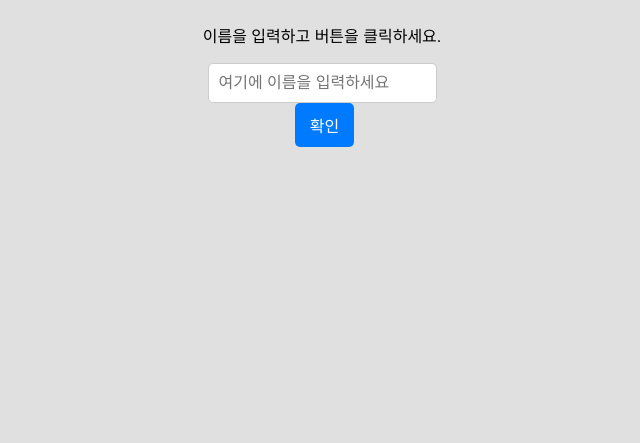
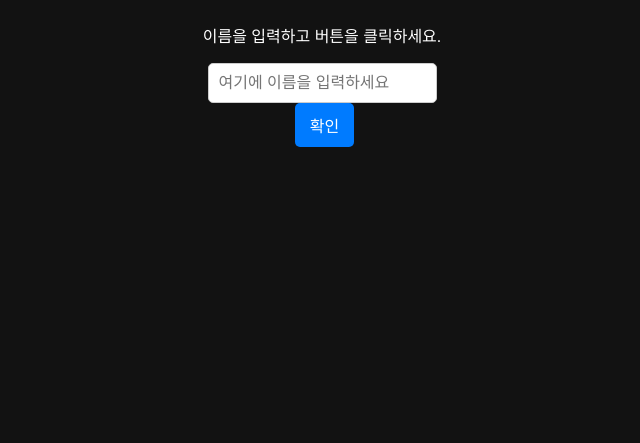
Before and after one commit to eden096/webpg20251120, a plain HTML site: page index.html in a window 1280 px wide. Shown: the part 357-800 px from the top of the page, without its empty margins (318-958 px from the left). Drawn offline with Linux system fonts and the light colour scheme.

Commit message:
feat: Add dynamic background effect

```diff
--- a/script.js
+++ b/script.js
@@ -2,15 +2,17 @@ document.addEventListener('DOMContentLoaded', () => {
     const nameInput = document.getElementById('nameInput');
     const submitBtn = document.getElementById('submitBtn');
     const resultDiv = document.getElementById('result');
-    const body = document.body; // Get the body element
+    const body = document.body;
 
-    // Add mouseenter and mouseleave event listeners to the body
-    body.addEventListener('mouseenter', () => {
-        body.classList.add('hover-effect');
-    });
+    // Add mousemove event listener to the body
+    body.addEventListener('mousemove', (e) => {
+        const x = e.clientX;
+        const y = e.clientY;
+        const width = window.innerWidth;
+        const height = window.innerHeight;
 
-    body.addEventListener('mouseleave', () => {
-        body.classList.remove('hover-effect');
+        // Create a radial gradient that follows the mouse
+        body.style.background = `radial-gradient(circle at ${x}px ${y}px, #333 0%, #121212 25%)`;
     });
 
     submitBtn.addEventListener('click', () => {
--- a/style.css
+++ b/style.css
@@ -6,17 +6,14 @@ body {
     justify-content: center;
     height: 100vh;
     margin: 0;
-    background-color: #f0f0f0;
-    transition: background-color 0.3s ease; /* Add transition for smooth effect */
-}
-
-body.hover-effect {
-    background-color: #e0e0e0; /* Slightly darker shade on hover */
+    background-color: #121212; /* Darker background */
+    color: #fff; /* White text for better contrast */
 }
 
 h1 {
-    color: #333;
+    color: #fff;
 }
+
 
 input[type="text"] {
     padding: 10px;
```
